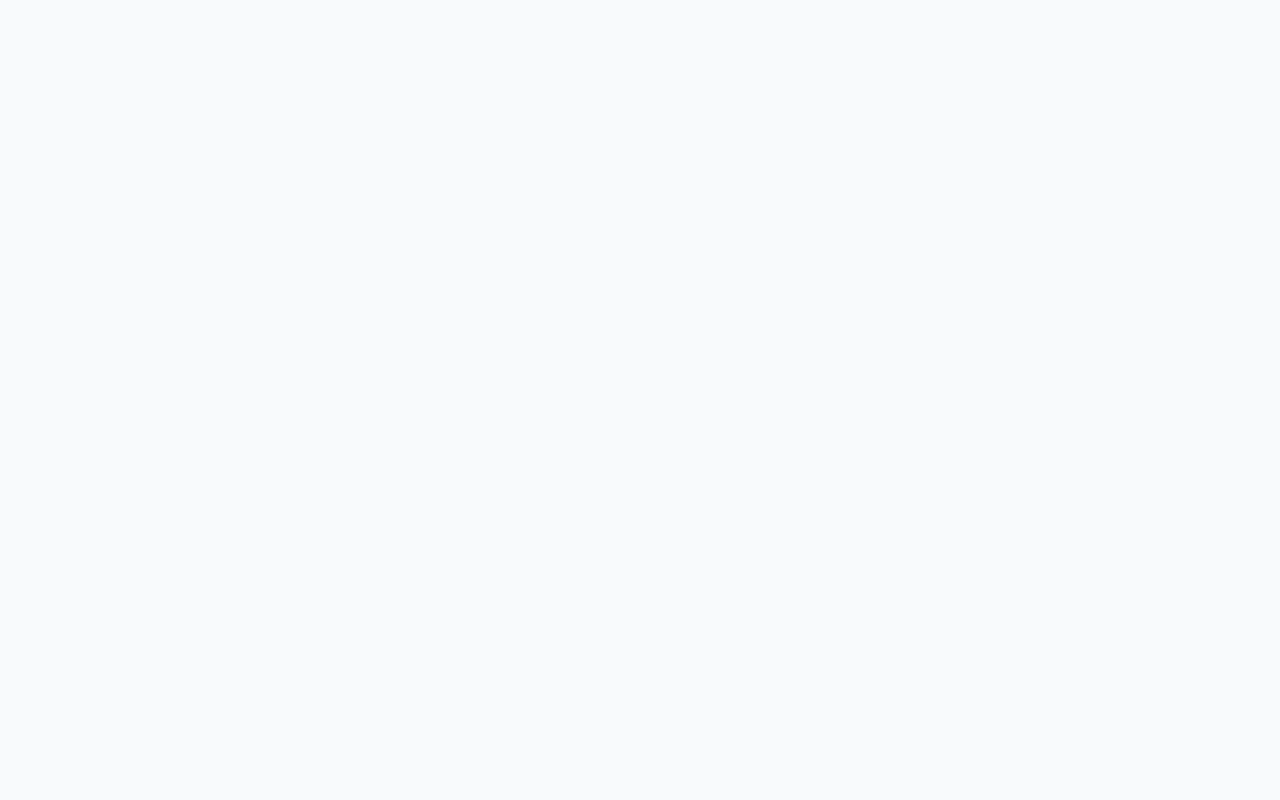
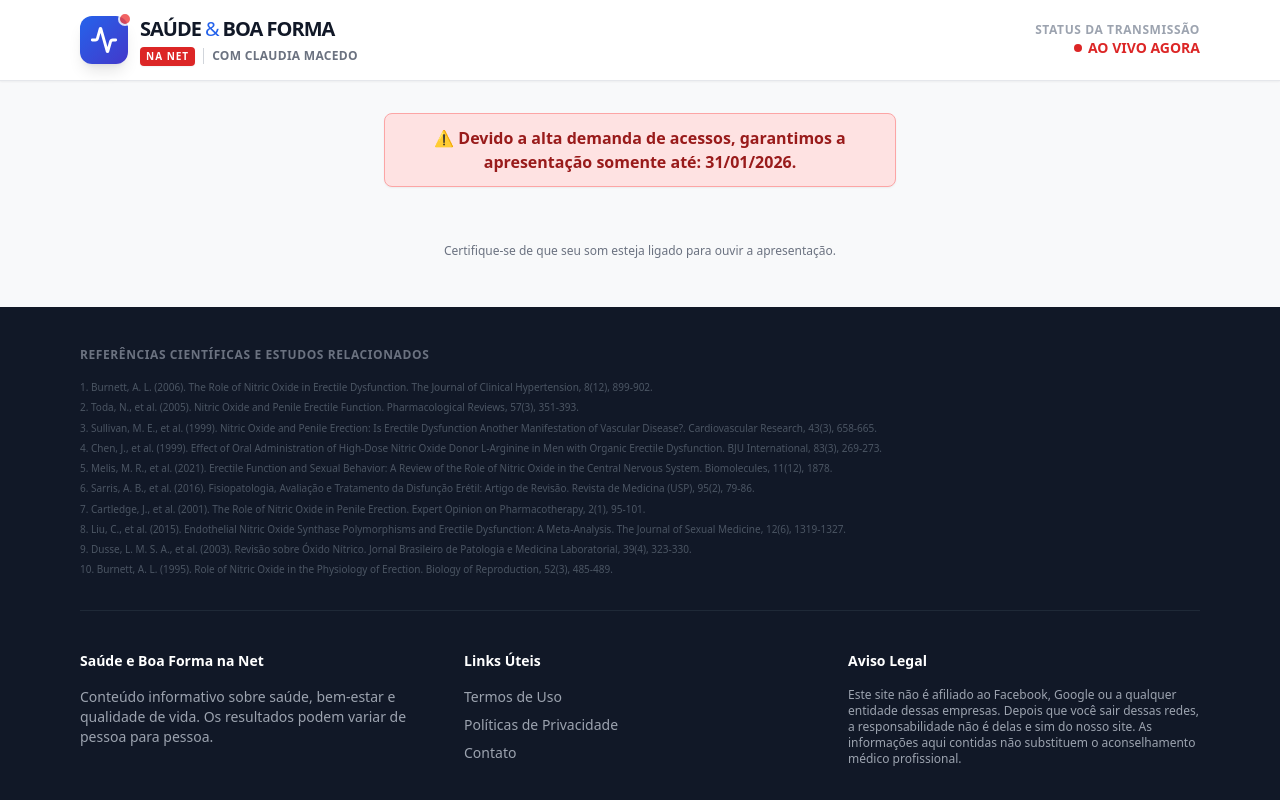
Before and after one commit to sellpayclub/plantinhabariatrica, a React (Vite) app: page /#/video-exclusivo in a window 1280 px wide. Before the commit this address had no page. Shown: the top 800 px of the page. Built offline with nearby package versions, Linux system fonts and the light colour scheme.

Commit message:
feat: Add exclusive video page
Implements a new page for exclusive video content, including dynamic script loading for the video player and conversion tracking for Facebook and Google Ads. This page is intended for users who are directed to a specific video without promotional offers or commentary.

```diff
--- a/App.tsx
+++ b/App.tsx
@@ -2,6 +2,7 @@ import React from 'react';
 import { HashRouter, Routes, Route } from 'react-router-dom';
 import { TvPage } from './pages/TvPage';
 import { LessonPage } from './pages/LessonPage';
+import { VideoPage } from './pages/VideoPage';
 import { TermsPage } from './pages/TermsPage';
 import { PrivacyPage } from './pages/PrivacyPage';
 import { ContactPage } from './pages/ContactPage';
@@ -17,6 +18,9 @@ function App() {
         <Route path="/aula-secreta-01" element={<LessonPage version={1} />} />
         <Route path="/aula-secreta-02" element={<LessonPage version={2} />} />
 
+        {/* Rota Vídeo Exclusivo (Sem oferta/comentários) */}
+        <Route path="/video-exclusivo" element={<VideoPage />} />
+
         {/* Páginas Institucionais (Rodapé) */}
         <Route path="/termos" element={<TermsPage />} />
         <Route path="/privacidade" element={<PrivacyPage />} />
--- /dev/null
+++ b/pages/VideoPage.tsx
@@ -0,0 +1,69 @@
+import React, { useState, useEffect } from 'react';
+import { Header } from '../components/Header';
+import { Footer } from '../components/Footer';
+
+export const VideoPage: React.FC = () => {
+  const [currentDate, setCurrentDate] = useState('');
+
+  useEffect(() => {
+    // 1. Set Date
+    const date = new Date();
+    setCurrentDate(date.toLocaleDateString('pt-BR'));
+
+    // 2. Load Vturb Script dynamically
+    const script = document.createElement("script");
+    script.src = "https://scripts.converteai.net/ceaefeeb-feef-4b52-8911-9ec9de0d5b6b/players/69837361e3e357e5578ca621/v4/player.js";
+    script.async = true;
+    document.head.appendChild(script);
+
+    // 3. Track PageView (Facebook)
+    if (typeof window !== 'undefined' && (window as any).fbq) {
+      (window as any).fbq('track', 'PageView');
+    }
+
+    // 4. Track Conversion (Google Ads)
+    if (typeof window !== 'undefined' && (window as any).gtag) {
+      (window as any).gtag('event', 'conversion', {
+          'send_to': 'AW-17738671073/0eSXCL-S7sEbEOHHuopC',
+          'value': 1.0,
+          'currency': 'BRL'
+      });
+    }
+
+    return () => {
+      // Cleanup if necessary (usually not needed for ad pages)
+    };
+  }, []);
+
+  // Cast Vturb element to any to avoid TypeScript errors with custom elements
+  const VturbPlayer = 'vturb-smartplayer' as any;
+
+  return (
+    <div className="min-h-screen flex flex-col font-sans bg-[#f8f9fa]">
+      <Header />
+
+      <main className="flex-grow w-full max-w-4xl mx-auto flex flex-col items-center pt-8 px-4 pb-12">
+
+        {/* Aviso de Alta Demanda */}
+        <div className="w-full max-w-lg bg-red-100 border border-red-300 text-red-800 text-sm md:text-base font-bold py-3 px-4 rounded-lg mb-8 text-center shadow-sm">
+           ⚠️ Devido a alta demanda de acessos, garantimos a apresentação somente até: {currentDate}.
+        </div>
+
+        {/* Video Player */}
+        <div className="w-full flex justify-center shadow-2xl rounded-xl overflow-hidden bg-black">
+           <VturbPlayer
+              id="vid-69837361e3e357e5578ca621"
+              style={{ display: 'block', margin: '0 auto', width: '100%', maxWidth: '400px' }}
+           ></VturbPlayer>
+        </div>
+
+        <p className="mt-6 text-gray-500 text-xs text-center">
+            Certifique-se de que seu som esteja ligado para ouvir a apresentação.
+        </p>
+
+      </main>
+
+      <Footer />
+    </div>
+  );
+};
```
